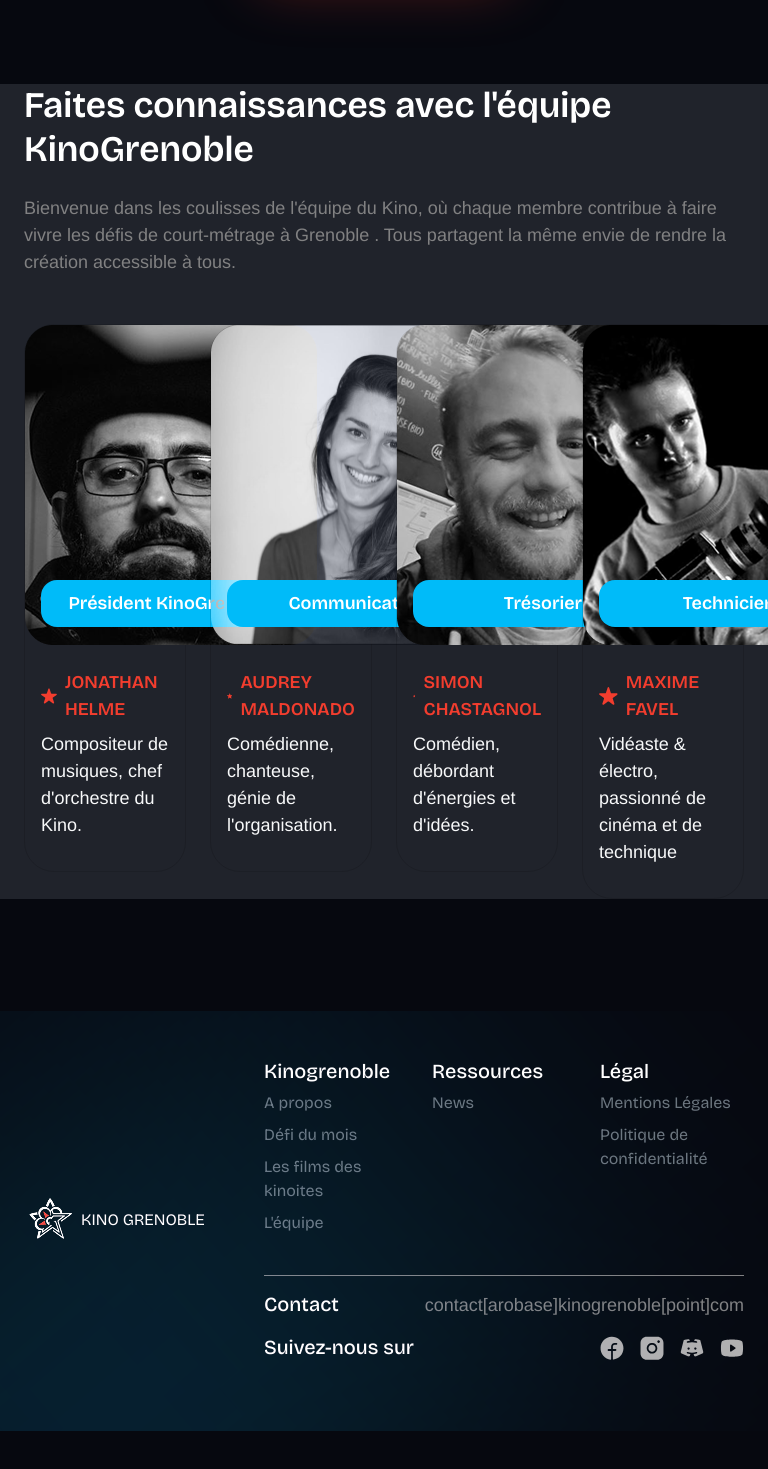
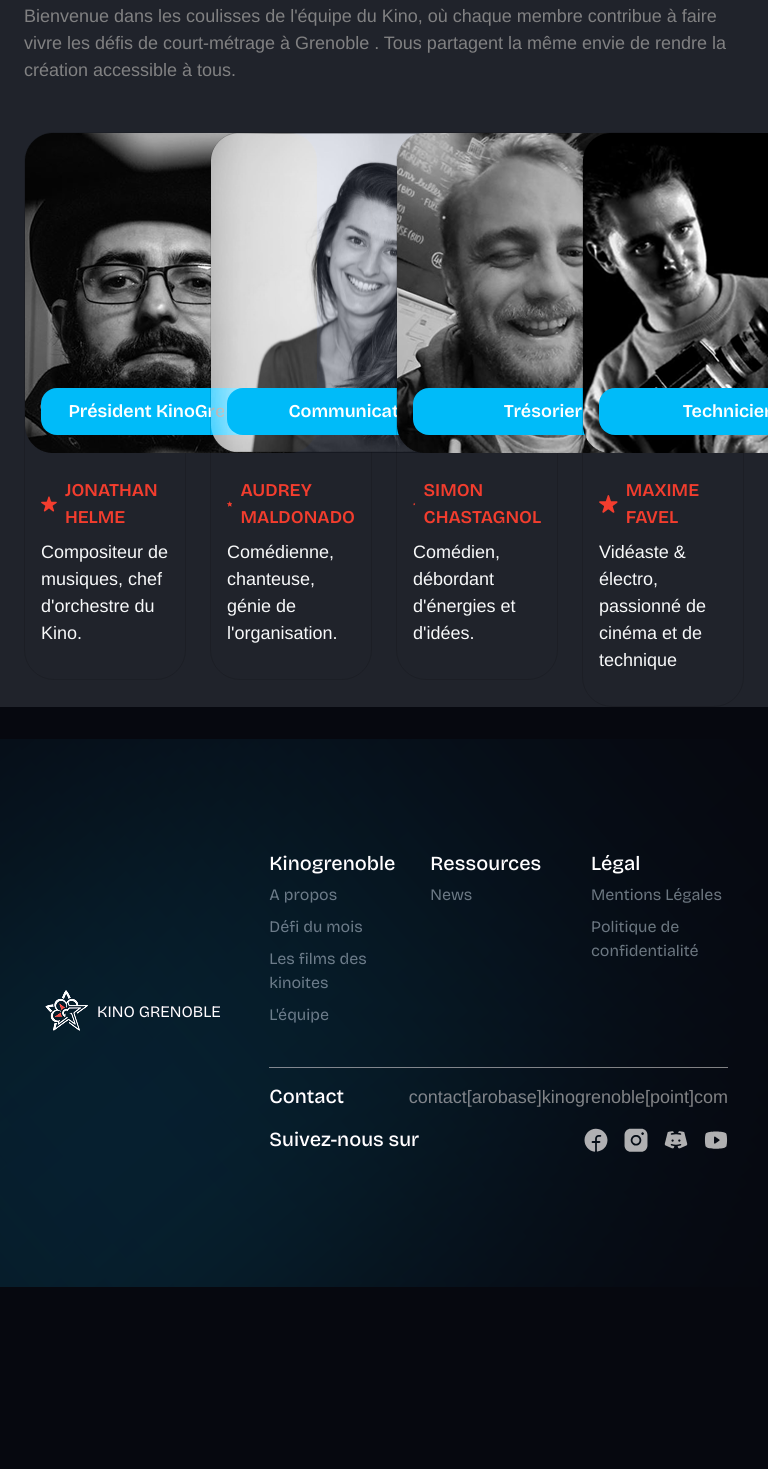
Before and after one commit to Aria1986/kino, a plain HTML site: page index.html in a window 768 px wide. Shown: the part 6228-7697 px from the top of the page. After the commit the page ends 7515 px from the top, so only its background shows below. Drawn offline with nearby package versions, Linux system fonts and the light colour scheme.

Commit message:
delete surplus margin sections

```diff
--- a/index.html
+++ b/index.html
@@ -676,7 +676,7 @@
                         </div>
                         <div class="carousel-inner my-3">
                             <!-- 1ere card -->
-                            <div class="carousel-item active my-2" style="width:292px;">
+                            <div class="carousel-item active my-2 " style="width:292px;">
                                 <div class="card bg-transparent rounded position-relative ">
                                     <div class="image-wrapper position-relative jonathan">
                                         <img src="assets/img/djoe.png" class="card-img-top team" alt="Carte 1">
@@ -789,7 +789,7 @@
         <section id="footer" class="position-relative">
             <div class="container">
             <div id="ellipseFooter"></div>
-            <footer class="d-flex flex-column flex-md-row my-5 align-item-center">
+            <footer class="d-flex flex-column flex-md-row align-item-center px-3">
                 <div class="col-md-4 mb-3 my-md-auto text-uppercase">
                         <img src="assets/img/logo.png" alt="logo Kino" >
                         KINO grenoble
--- a/style.css
+++ b/style.css
@@ -96,9 +96,7 @@
 /* margin sections */
 @media (max-width: 768px) {
   #aPropos,
-  #films,
-  #equipe,
-  #footer{
+  #equipe{
     margin-top: 32px;
     margin-bottom: 32px;
   }
@@ -109,22 +107,27 @@
   #rdzvous{
     margin-bottom: 32px;
   }
+    #footer{
+    padding-top: 32px;
+    padding-bottom: 32px;
+  }
 }
 
 @media (min-width: 768px) {
-  #aPropos,
-  #equipe{
+  #aPropos{
     margin-top: 80px;
     margin-bottom: 80px;
   }
-  #defi,
-  #films,
-  #footer{
+  #defi{
      margin-top: 112px;
      margin-bottom: 112px;
   }
    #rdzvous{
     margin-bottom: 112px;
+  }
+  #footer{
+     padding-top: 112px;
+     padding-bottom: 112px;
   }
 }
 
@@ -314,7 +317,6 @@
   height: 452.32px;
   left: -297.26px;
   top: 175.5px;
-
   background: rgba(0, 187, 249, 0.2);
   mix-blend-mode: lighten;
   filter: blur(176.433px);
```
